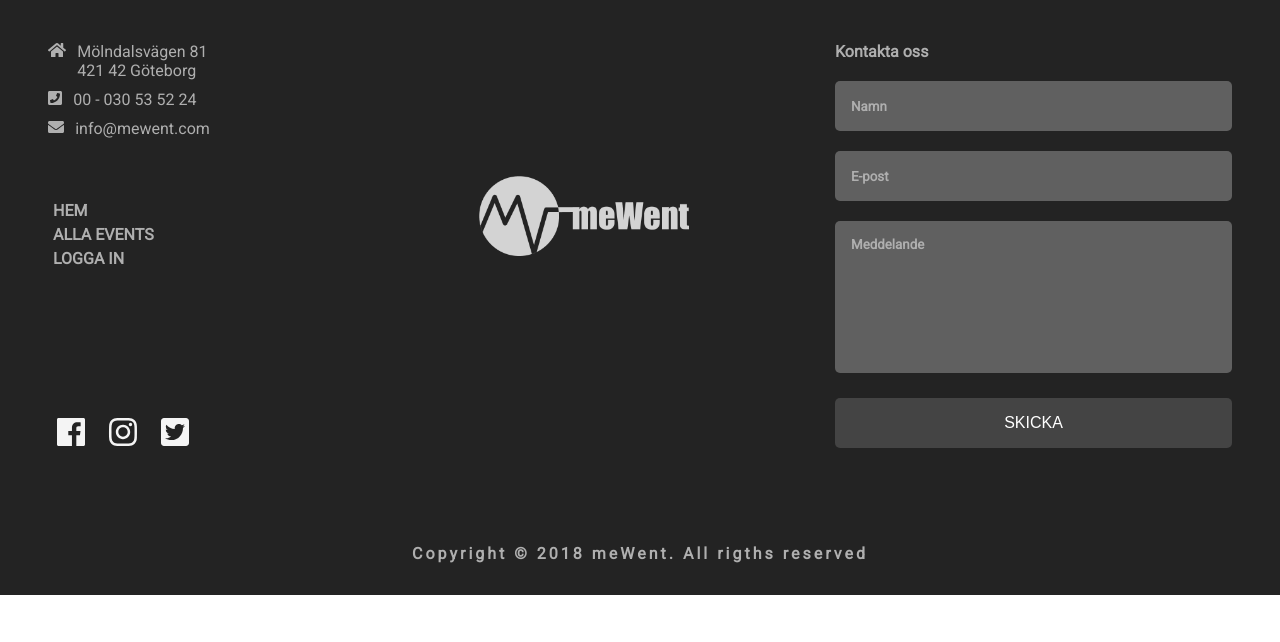
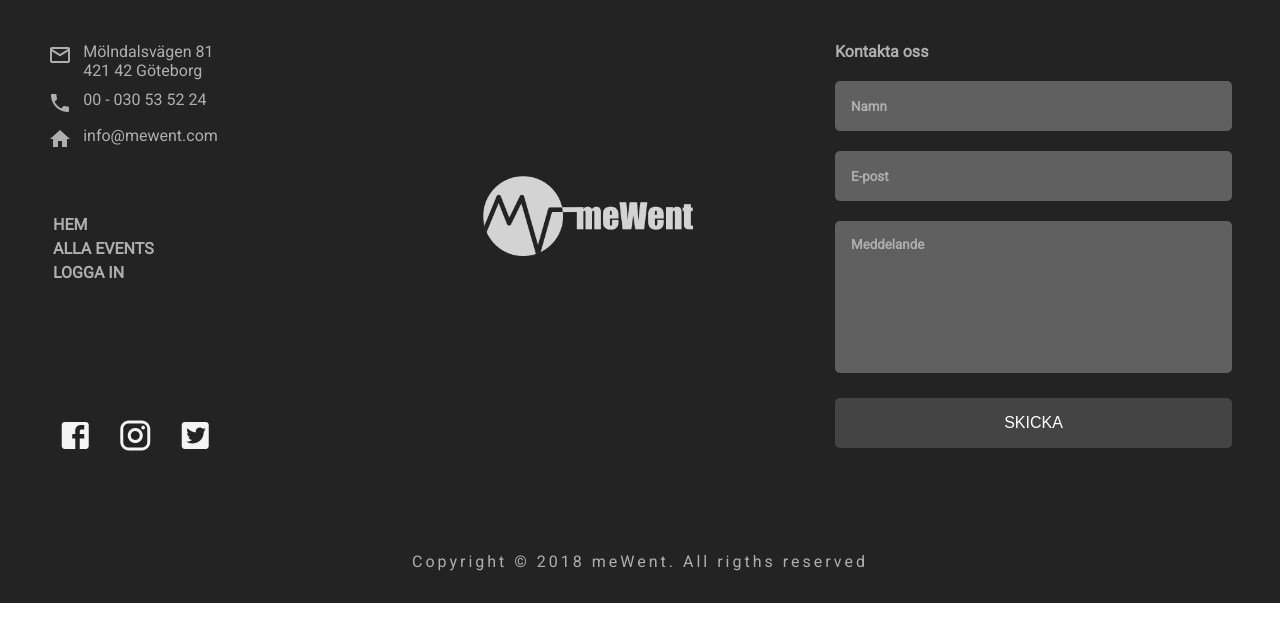
Before and after one commit to Dempaman/projektarbete2018, a plain HTML site: page footer.html in a window 1280 px wide. Drawn offline with Linux system fonts and the light colour scheme.

Commit message:
change fontawesom to material design

```diff
--- a/css/footer.css
+++ b/css/footer.css
@@ -179,6 +179,7 @@ div.copyright {
   color: #AFAFAF;
   letter-spacing: 3px;
   text-align: center;
+  font-weight: 100;
 }
 
 /*
--- a/footer.html
+++ b/footer.html
@@ -4,6 +4,7 @@
     <meta charset="utf-8">
     <link href="css/footer.css" rel="stylesheet" media="screen"/>
     <link href="https://fonts.googleapis.com/css?family=Roboto" rel="stylesheet">
+    <link href="icons/css/materialdesignicons.min.css" media="all" rel="stylesheet" type="text/css" />
     <script defer src="https://use.fontawesome.com/releases/v5.0.6/js/all.js"></script>
     <title>Footer</title>
   </head>
@@ -20,18 +21,18 @@
           <div class="adress-menu">
             <div class="adress-box">
               <div class="place">
-                <i class="fas fa-home"></i>
+                <i class="mdi mdi-email-outline mdi-24px"></i>
                 <div class="route">
                   <p>Mölndalsvägen 81 </p>
                   <p>421 42 Göteborg</p>
                 </div>
               </div>
               <div class="phone">
-                <i class="fas fa-phone-square"></i>
+                <i class="mdi mdi-phone mdi-24px"></i>
                 <p>00 - 030 53 52 24</p>
               </div>
               <div class="mail">
-                <i class="fas fa-envelope"></i>
+                <i class="mdi mdi-home mdi-24px"></i>
                 <p>info@mewent.com </p>
               </div>
             </div>
@@ -55,9 +56,9 @@
           </div>
         </div>
         <div class="social-links">
-          <a href="#"><i class="fab fa-facebook fa-2x" ></i></a>
-          <a href="#"><i class="fab fa-instagram fa-2x"></i></a>
-          <a href="#"><i class="fab fa-twitter-square fa-2x"></i></a>
+          <a href="#"><i class="mdi mdi-facebook-box mdi-36px" ></i></a>
+          <a href="#"><i class="mdi mdi-instagram mdi-36px"></i></a>
+          <a href="#"><i class="mdi mdi-twitter-box mdi-36px"></i></a>
         </div>
         <div class="copyright">
           <h4 >Copyright &copy; 2018 meWent. All rigths reserved </h4>
--- a/js/index.js
+++ b/js/index.js
@@ -156,9 +156,9 @@
       let data = snapshot.val();
       console.log(data);
       if (true) {
-        meetUps.innerHTML = `${data} <i class="fas fa-users fa-1x"></i>`;
+        meetUps.innerHTML = `${data} <i class="mdi mdi-account-multiple mdi-24px"></i>`;
       }if(data == null){
-        meetUps.innerHTML = `<i class="fas fa-users fa-1x"></i>`;
+        meetUps.innerHTML = `<i class="mdi mdi-account-multiple mdi-24px"></i>`;
       }
     });
   }
```
Also changed, not shown: index.html (+11 -11 lines).
